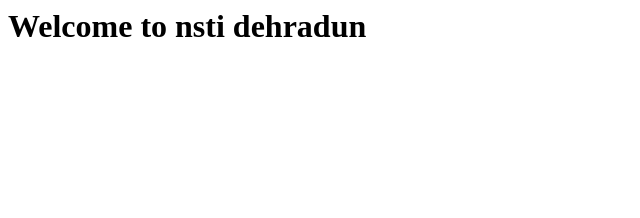
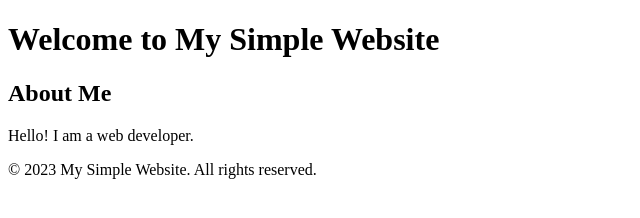
Before and after one commit to rahulhub07/electronic-component, a plain HTML site: page index.html in a window 1280 px wide. Shown: the whole page, without its empty margins (0-640 px from the left). Drawn offline with Linux system fonts and the light colour scheme.

Commit message:
Update index.html

```diff
--- a/index.html
+++ b/index.html
@@ -1 +1,23 @@
-<h1> Welcome to nsti dehradun </h1>
+<!DOCTYPE html>
+<html lang="en">
+<head>
+    <meta charset="UTF-8">
+    <meta name="viewport" content="width=device-width, initial-scale=1.0">
+    <title>Simple Website</title>
+    <link rel="stylesheet" href="styles.css">
+</head>
+<body>
+    <header>
+        <h1>Welcome to My Simple Website</h1>
+    </header>
+    <main>
+        <section>
+            <h2>About Me</h2>
+            <p>Hello! I am a web developer.</p>
+        </section>
+    </main>
+    <footer>
+        <p>&copy; 2023 My Simple Website. All rights reserved.</p>
+    </footer>
+</body>
+</html>
```
